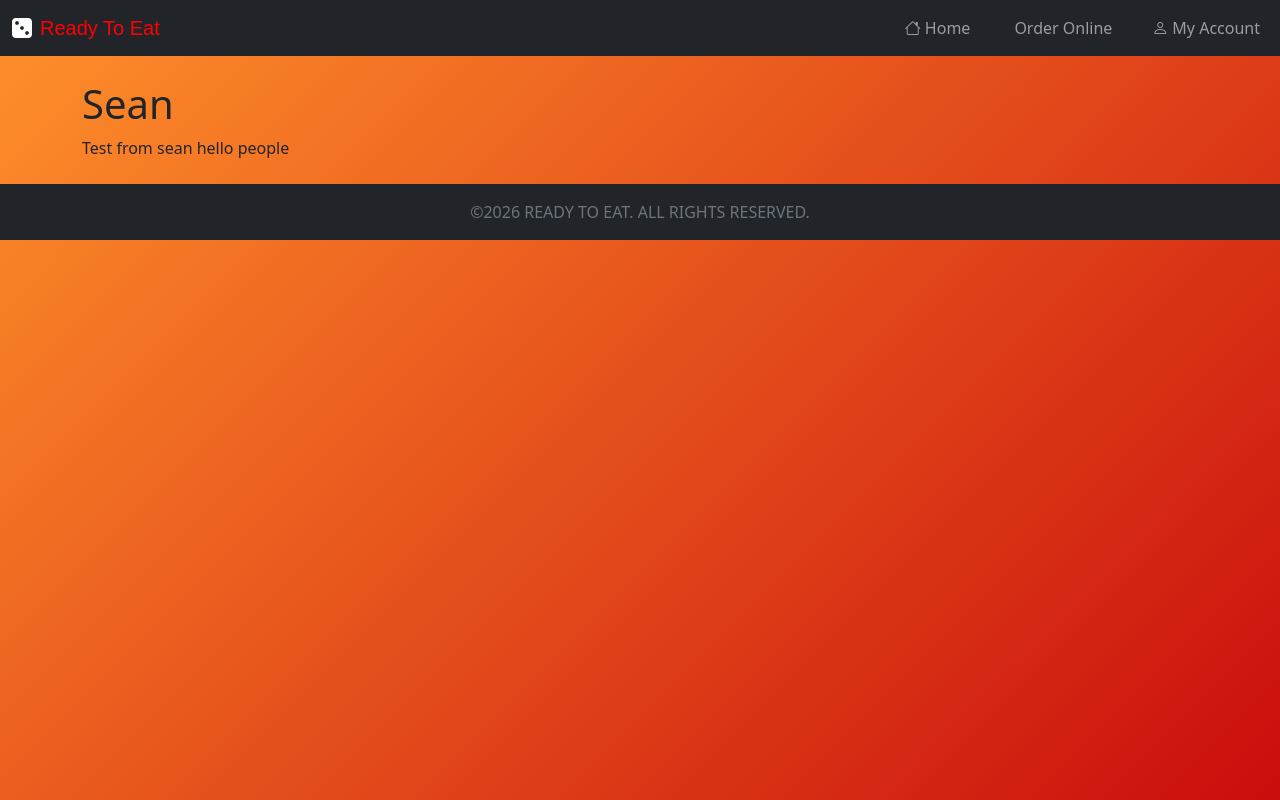
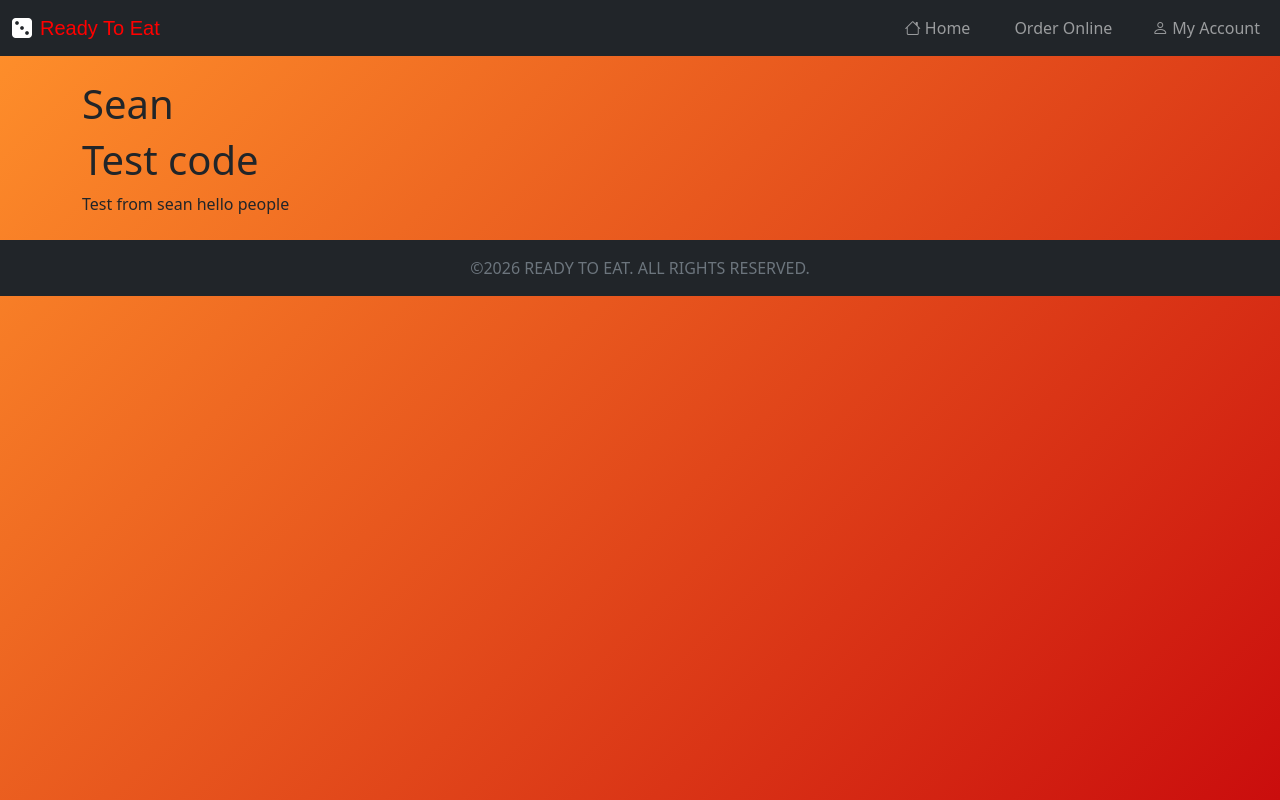
Before and after one commit to sean92893/Online-Takeaway-Project, a SvelteKit app: page /myaccount in a window 1280 px wide. Built offline with nearby package versions, Linux system fonts and the light colour scheme.

Commit message:
Resolved merge conflict with test

```diff
--- a/src/routes/myaccount/+page.svelte
+++ b/src/routes/myaccount/+page.svelte
@@ -1,3 +1,4 @@
 <h1>Sean</h1>
+<h1>Test code</h1>
 
 <p>Test from sean hello people</p>
```
